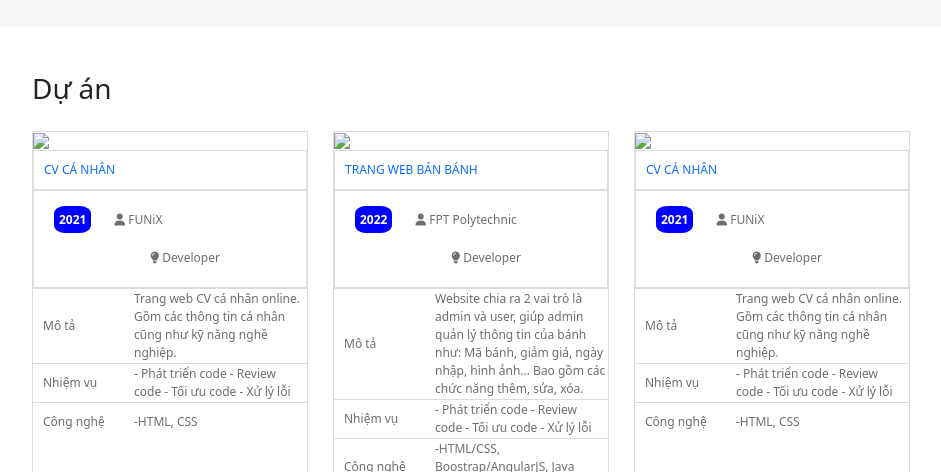
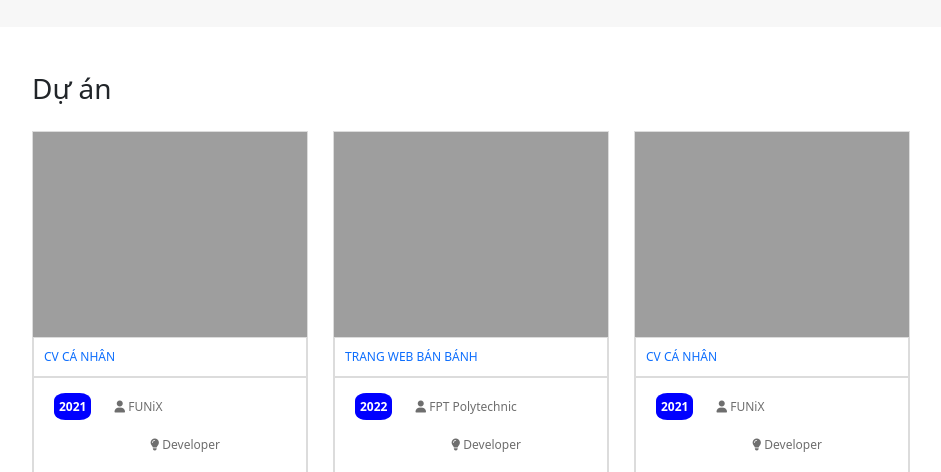
Before and after one commit to strawberry-git/Assignment03, a plain HTML site: page index.html in a window 1280 px wide. Shown: the part 1479-1951 px from the top of the page, without its empty margins (148-1089 px from the left). Drawn offline with nearby package versions, Linux system fonts and the light colour scheme; the site is published under a folder, as on GitHub Pages, so addresses that start at the root find nothing.

Commit message:
Update index.html

```diff
--- a/index.html
+++ b/index.html
@@ -380,8 +380,8 @@
 		</div>
 		<div class="project-info">
 			<div class="project-item">
-				<img src="/images/project1.png" width="100%"/>
-				<div class="project-name"><a href="/project-charter.html" class="project-detail">CV CÁ NHÂN</a></div>
+				<img src="./images/project1.png" width="100%"/>
+				<div class="project-name"><a href="./project-charter.html" class="project-detail">CV CÁ NHÂN</a></div>
 				<div class="project-time">
 					<div class="project-inline"><span class="span-time">2021</span></div>
 					<div class="project-inline"><i class="fa-solid fa-user"></i> FUNiX</div>
@@ -405,8 +405,8 @@
 				</div>
 			</div>
 			<div class="project-item">
-				<img src="/images/project2.png" width="100%"/>
-				<div class="project-name"><a href="/project-charter.html" class="project-detail">TRANG WEB BÁN BÁNH</a></div>
+				<img src="./images/project2.png" width="100%"/>
+				<div class="project-name"><a href="./project-charter.html" class="project-detail">TRANG WEB BÁN BÁNH</a></div>
 				<div class="project-time">
 					<div class="project-inline"><span class="span-time">2022</span></div>
 					<div class="project-inline"><i class="fa-solid fa-user"></i> FPT Polytechnic</div>
@@ -430,8 +430,8 @@
 				</div>
 			</div>
 			<div class="project-item">
-				<img src="/images/project1.png" width="100%"/>
-				<div class="project-name"><a href="/project-charter.html" class="project-detail">CV CÁ NHÂN</a></div>
+				<img src="./images/project1.png" width="100%"/>
+				<div class="project-name"><a href="./project-charter.html" class="project-detail">CV CÁ NHÂN</a></div>
 				<div class="project-time">
 					<div class="project-inline"><span class="span-time">2021</span></div>
 					<div class="project-inline"><i class="fa-solid fa-user"></i> FUNiX</div>
```
